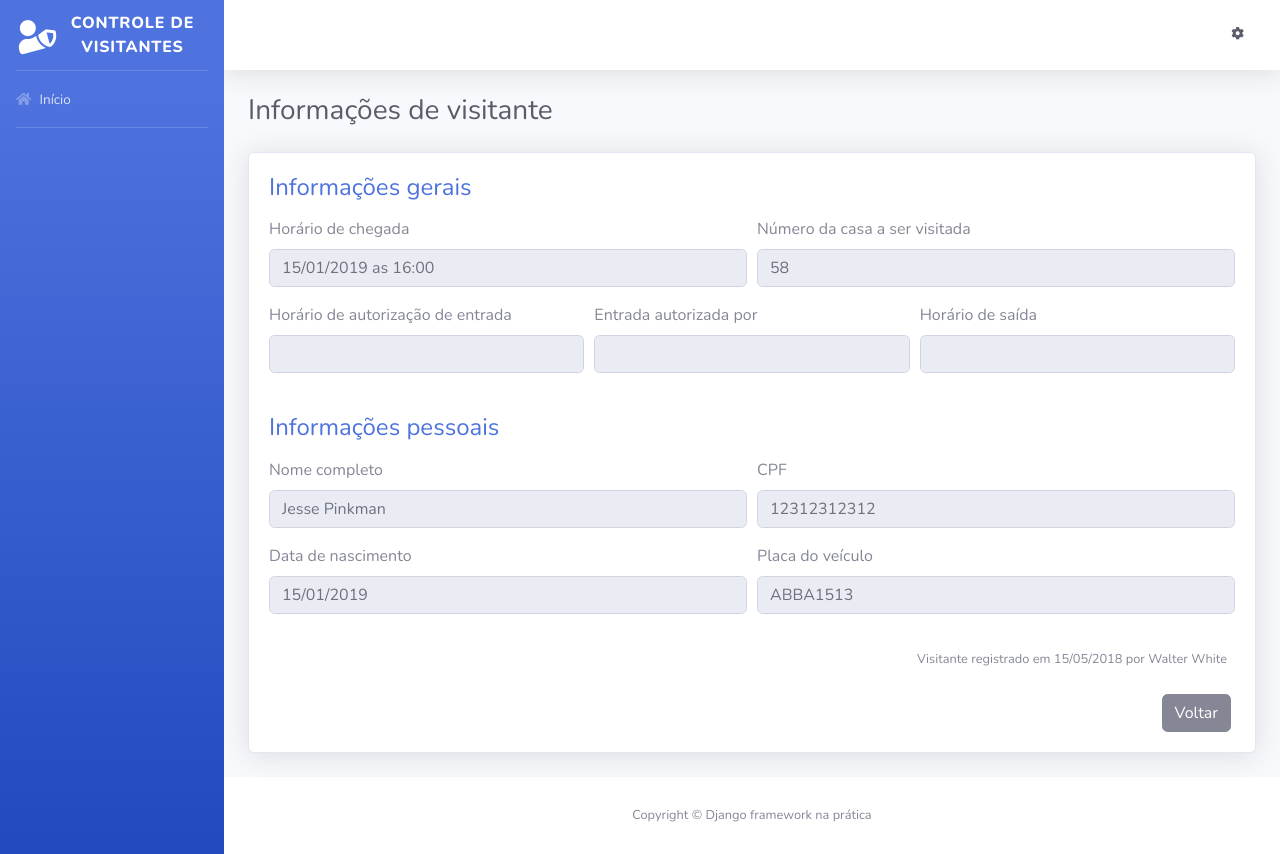
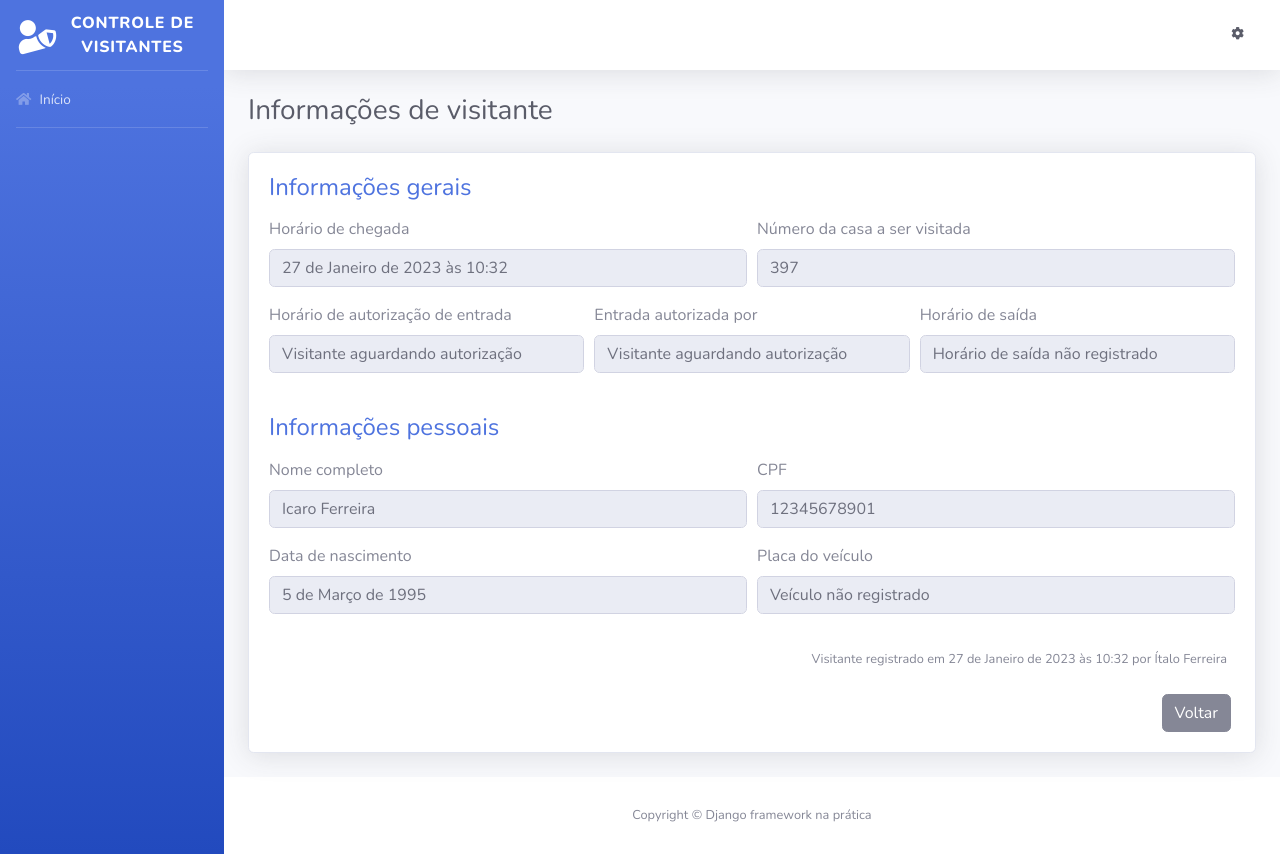
Before and after one commit to italouf/dj-visitor-register, a Django app: page /visitantes/1 in a window 1280 px wide. Run offline with Django 4.2, Linux system fonts and the light colour scheme; data comes from the database, SQL or seed files in the repository; some libraries are stand-ins or nearby versions.

Commit message:
aplicando-metodos-nos-templates

```diff
--- a/controle_visitantes/templates/index.html
+++ b/controle_visitantes/templates/index.html
@@ -106,8 +106,8 @@
                                 <td>{{ visitante.nome_completo }}</td>
                                 <td>{{ visitante.cpf }}</td>
                                 <td>{{ visitante.horario_chegada }}</td>
-                                <td>{{ visitante.horario_autorizacao }}</td>
-                                <td>{{ visitante.morador_responsavel }}</td>
+                                <td>{{ visitante.get_horario_autorizacao }}</td>
+                                <td>{{ visitante.get_morador_responsavel }}</td>
                                 <td>
                                     <a href="#">
                                         Ver informações
--- a/controle_visitantes/templates/informacoes_visitante.html
+++ b/controle_visitantes/templates/informacoes_visitante.html
@@ -18,29 +18,29 @@
                 <div class="form-row">
                     <div class="form-group col-md-6">
                         <label>Horário de chegada</label>
-                        <input type="text" class="form-control" value="15/01/2019 as 16:00" disabled>
+                        <input type="text" class="form-control" value="{{ visitante.horario_chegada }}" disabled>
                     </div>
 
                     <div class="form-group col-md-6">
                         <label>Número da casa a ser visitada</label>
-                        <input type="text" class="form-control" value="58" disabled>
+                        <input type="text" class="form-control" value="{{ visitante.numero_casa }}" disabled>
                     </div>
                 </div>
 
                 <div class="form-row">
                     <div class="form-group col-md-4">
                         <label>Horário de autorização de entrada</label>
-                        <input type="text" class="form-control" value="" disabled>
+                        <input type="text" class="form-control" value="{{ visitante.get_horario_autorizacao }}" disabled>
                     </div>
 
                     <div class="form-group col-md-4">
                         <label>Entrada autorizada por</label>
-                        <input type="text" class="form-control" value="" disabled>
+                        <input type="text" class="form-control" value="{{ visitante.get_morador_responsavel }}" disabled>
                     </div>
 
                     <div class="form-group col-md-4">
                         <label>Horário de saída</label>
-                        <input type="text" class="form-control" value="" disabled>
+                        <input type="text" class="form-control" value="{{ visitante.get_horario_saida }}" disabled>
                     </div>
                 </div>
             </form>
@@ -53,31 +53,31 @@
                 <div class="form-row">
                     <div class="form-group col-md-6">
                         <label>Nome completo</label>
-                        <input type="text" class="form-control" value="Jesse Pinkman" disabled>
+                        <input type="text" class="form-control" value="{{ visitante.nome_completo }}" disabled>
                     </div>
 
                     <div class="form-group col-md-6">
                         <label>CPF</label>
-                        <input type="text" class="form-control" value="12312312312" disabled>
+                        <input type="text" class="form-control" value="{{ visitante.cpf }}" disabled>
                     </div>
                 </div>
 
                 <div class="form-row">
                     <div class="form-group col-md-6">
                         <label>Data de nascimento</label>
-                        <input type="text" class="form-control" value="15/01/2019" disabled>
+                        <input type="text" class="form-control" value="{{ visitante.data_nascimento }}" disabled>
                     </div>
 
                     <div class="form-group col-md-6">
                         <label>Placa do veículo</label>
-                        <input type="text" class="form-control" value="ABBA1513" disabled>
+                        <input type="text" class="form-control" value="{{ visitante.get_placa_veiculo }}" disabled>
                     </div>
                 </div>
             </form>
 
             <p class="mr-2 mt-3 mb-4 text-right">
                 <small>
-                    Visitante registrado em 15/05/2018 por Walter White
+                    Visitante registrado em {{ visitante.horario_chegada }}  por {{ visitante.registrado_por }}
                 </small>
             </p>
 
--- a/controle_visitantes/visitantes/models.py
+++ b/controle_visitantes/visitantes/models.py
@@ -58,6 +58,30 @@ class Visitante(models.Model):
         on_delete= models.PROTECT,
         )
 
+    def get_horario_saida(self):
+        if self.horario_saida:
+            return self.horario_saida
+
+        return "Horário de saída não registrado"
+
+    def get_horario_autorizacao(self):
+        if self.horario_autorizacao:
+            return self.horario_autorizacao
+
+        return "Visitante aguardando autorização"
+
+    def get_morador_responsavel(self):
+        if self.morador_responsavel:
+            return self.morador_responsavel
+
+        return "Visitante aguardando autorização"
+
+    def get_placa_veiculo(self):
+        if self.placa_veiculo:
+            return self.placa_veiculo
+
+        return "Veículo não registrado"
+
     class Meta:
         verbose_name = "Visitante"
         verbose_name_plural = "Visitantes"
```
